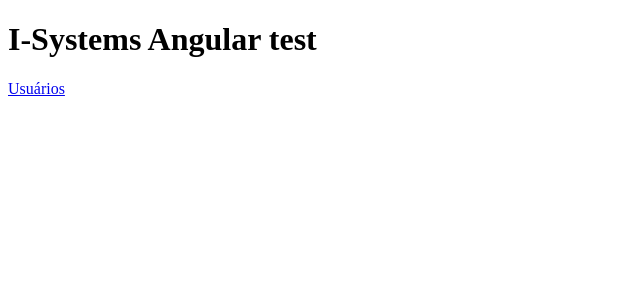
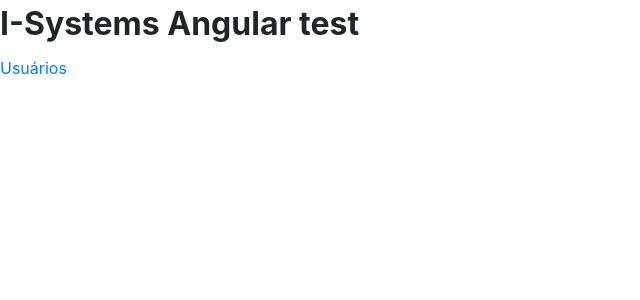
Before and after one commit to charleslcsantos/angular-crud-test, an Angular app: page / in a window 1280 px wide. Shown: the top 300 px of the page, without its empty margins (0-640 px from the left). Built offline with nearby package versions, Linux system fonts and the light colour scheme.

Commit message:
added bootstrap to project

```diff
--- a/package.json
+++ b/package.json
@@ -19,6 +19,7 @@
     "@angular/platform-browser": "~8.2.14",
     "@angular/platform-browser-dynamic": "~8.2.14",
     "@angular/router": "~8.2.14",
+    "bootstrap": "^4.4.1",
     "core-js": "^2.5.4",
     "rxjs": "~6.5.5",
     "tslib": "^1.9.0",
--- /dev/null
+++ b/src/assets/scss/custom-bootstrap/_index.scss
@@ -0,0 +1,38 @@
+
+ @import "~node_modules/bootstrap/scss/functions";
+ @import "~node_modules/bootstrap/scss/variables";
+ @import "~node_modules/bootstrap/scss/mixins";
+ @import "~node_modules/bootstrap/scss/root";
+ @import "~node_modules/bootstrap/scss/reboot";
+ @import "~node_modules/bootstrap/scss/grid";
+ // @import "~node_modules/bootstrap/scss/type";
+ // @import "~node_modules/bootstrap/scss/images";
+ // @import "~node_modules/bootstrap/scss/code";
+ @import "~node_modules/bootstrap/scss/tables";
+ @import "~node_modules/bootstrap/scss/forms";
+ @import "~node_modules/bootstrap/scss/buttons";
+ @import "~node_modules/bootstrap/scss/transitions";
+ @import "~node_modules/bootstrap/scss/dropdown";
+ @import "~node_modules/bootstrap/scss/button-group";
+ @import "~node_modules/bootstrap/scss/input-group";
+ @import "~node_modules/bootstrap/scss/custom-forms";
+ @import "~node_modules/bootstrap/scss/nav";
+ // @import "~node_modules/bootstrap/scss/navbar";
+ // @import "~node_modules/bootstrap/scss/card";
+ // @import "~node_modules/bootstrap/scss/breadcrumb";
+//  @import "~node_modules/bootstrap/scss/pagination";
+//  @import "~node_modules/bootstrap/scss/badge";
+ // @import "~node_modules/bootstrap/scss/jumbotron";
+ @import "~node_modules/bootstrap/scss/alert";
+//  @import "~node_modules/bootstrap/scss/progress";
+ // @import "~node_modules/bootstrap/scss/media";
+ @import "~node_modules/bootstrap/scss/list-group";
+//  @import "~node_modules/bootstrap/scss/close";
+ // @import "~node_modules/bootstrap/scss/toasts";
+//  @import "~node_modules/bootstrap/scss/modal";
+ // @import "~node_modules/bootstrap/scss/tooltip";
+ // @import "~node_modules/bootstrap/scss/popover";
+//  @import "~node_modules/bootstrap/scss/carousel";
+ // @import "~node_modules/bootstrap/scss/spinners";
+ @import "~node_modules/bootstrap/scss/utilities";
+ // @import "~node_modules/bootstrap/scss/print";
--- a/src/styles.scss
+++ b/src/styles.scss
@@ -1 +1 @@
-/* You can add global styles to this file, and also import other style files */
+@import "./assets/scss/custom-bootstrap/index";
```
Also changed, not shown: 1 other file (tests, documents, lock files or other folders).
